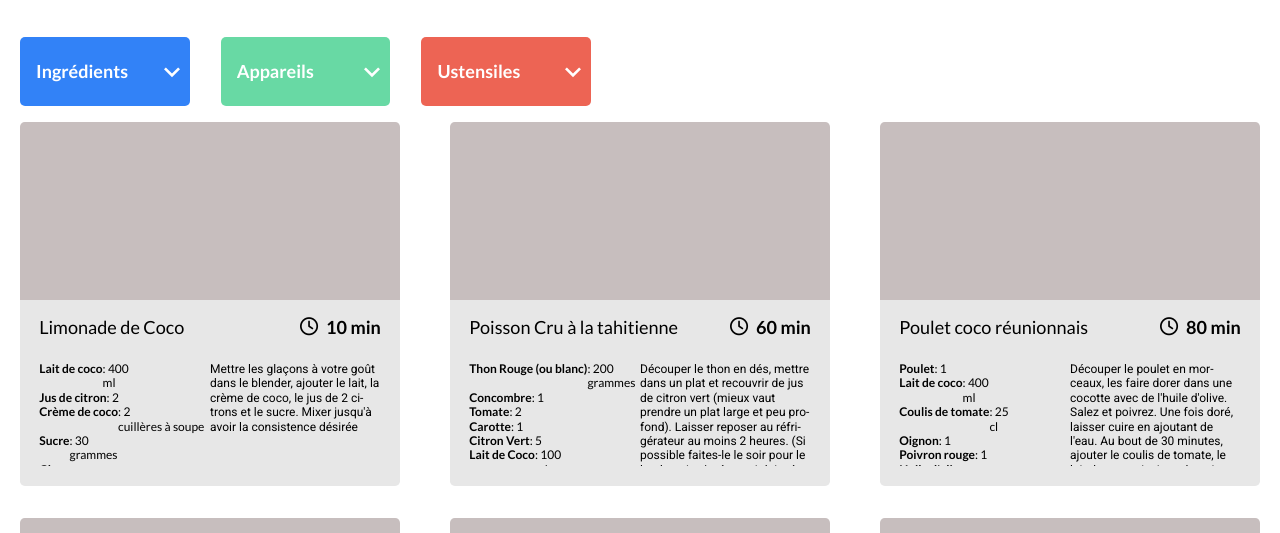
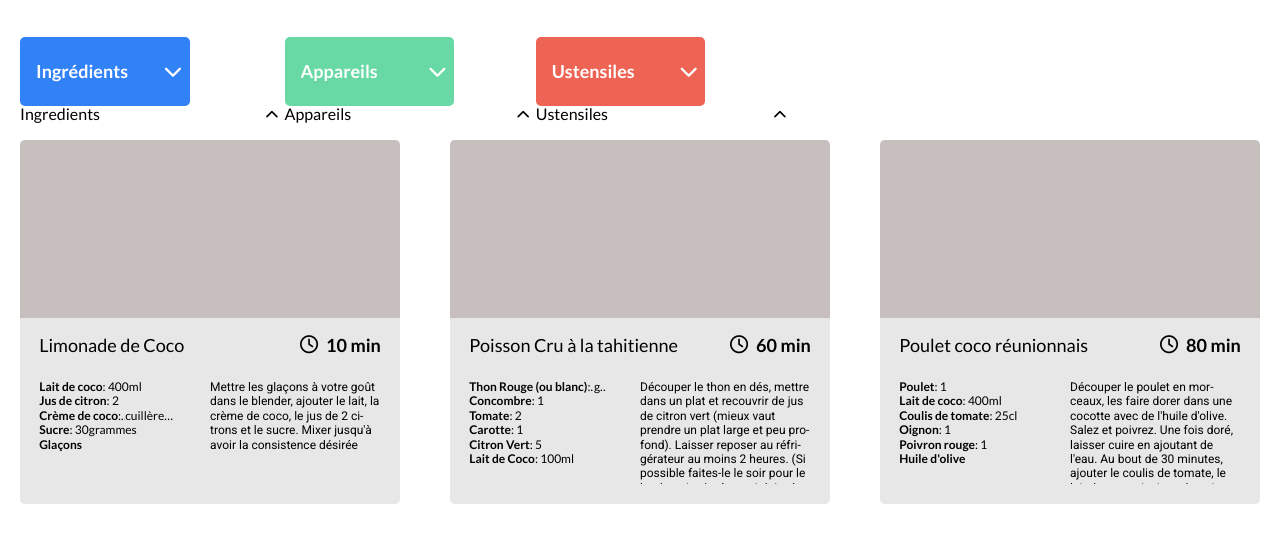
Before and after one commit to Ooxz/AdrienBrune_7_26112020, a website with bundled scripts: page index.html in a window 1280 px wide. Shown: the part 203-736 px from the top of the page. Built offline with nearby package versions, Linux system fonts and the light colour scheme.

Commit message:
update form dropdown

```diff
--- a/index.html
+++ b/index.html
@@ -35,23 +35,38 @@
 		<div class="dropdown__main">
 <input type="text" class="dropdown__input dropdown__input--ingredients" id="searchtag__ingredients" placeholder="Ingrédients"/>
 <button type="button" class="dropdown__icon" >
-<img class="dropdown__img"src="img\icons\menu.svg" alt="icon-menu" aria-hidden="true" />
+	<i class="dropdown__img fas fa-chevron-down"></i>
 </button>
-<ul class="dropdown__menu" id="menu-ingredients"></ul>
+<form id="search__Ingredients" class="form" method="GET" onsubmit="return false">
+	<label for="ingredients" class="form__label">Ingredients</label>
+	<input type="search" name="appareil" id="ingredients" class="form__input form__input--ingredients" placeholder="Recherche un ingrédient" />
+	<button class="form__arrow form__arrow--ingredients arrowUp" id="arrowUp__ingredients" aria-label="fermeture du menu"><i class="fas fa-chevron-up"></i></button>
+</form>
+<ul class="dropdown__menu" id="menu__ingredients"></ul>
 		</div>
 		<div class="dropdown__main">
 			<input type="text" class="dropdown__input dropdown__input--appliances" id="searchtag__appliances" placeholder="Appareils" />
 			<button type="button" class="dropdown__icon" >
-			<img class="dropdown__img" src="img\icons\menu.svg" alt="icon-menu" aria-hidden="true" />
+				<i class="dropdown__img fas fa-chevron-down"></i>
 			</button>
-			<ul class="dropdown__menu" id="menu-appareils"></ul>
+			<form id="search__appliances" class="form" method="GET" onsubmit="return false">
+				<label for="appliances" class="form__label">Appareils</label>
+				<input type="search" name="appareil" id="appliances" class="form__input form__input--appliances" placeholder="Recherche un appareil" />
+				<button class="form__arrow form__arrow--appliances arrowUp" id="arrowUp__appliances" aria-label="fermeture du menu"><i class="fas fa-chevron-up"></i></button>
+			</form>
+			<ul class="dropdown__menu" id="menu__appliances"></ul>
 					</div>
 					<div class="dropdown__main">
 						<input type="text" class="dropdown__input dropdown__input--ustensils" id="searchtag__ustensils" placeholder="Ustensiles" />
 						<button type="button" class="dropdown__icon" >
-						<img class="dropdown__img" src="img\icons\menu.svg" alt="icon-menu" aria-hidden="true" />
+							<i class="dropdown__img fas fa-chevron-down"></i>
 						</button>
-						<ul class="dropdown__menu" id="menu-ustensiles"></ul>
+						<form id="search__ustensils" class="form" method="GET" onsubmit="return false">
+							<label for="ustensils" class="form__label">Ustensiles</label>
+							<input type="search" name="ustensils" id="ustensils" class="form__input form__input--ustensils" placeholder="Recherche un ustensile" />
+							<button class="form__arrow form__arrow--ustensils arrowUp" id="arrowUp__ustensils" aria-label="fermeture du menu"><i class="fas fa-chevron-up"></i></button>
+						</form>
+						<ul class="dropdown__menu" id="menu__ustensils"></ul>
 								</div>
 	</section>
 
--- a/js/generateCard.js
+++ b/js/generateCard.js
@@ -68,7 +68,7 @@ function displayIngredients (ingredients, ulIngredients) {
       quantity.innerHTML = ' ' + ':' + ' ' + `${ingredient.quantity}`
     }
     const unit = new Element('units', 'p', 'ingredientsList__units').elt
-    quantity.appendChild(unit)
+    liIngredient.appendChild(unit)
     if (ingredient.unit != undefined) {
       unit.innerHTML = ' ' + `${ingredient.unit}`
 	  }
--- a/scss/_cards.scss
+++ b/scss/_cards.scss
@@ -46,6 +46,7 @@
 		}
 		&__clock {
 			margin-right: 0.5rem;
+			font-weight: 400;
 		}
 	  }
 	  &__content {
@@ -58,7 +59,7 @@
 	}
 	&__ingredients {
 		font-size: 0.75rem;
-		width: 50%;
+		width: 40%;
 	}
 	&__description {
 		font-family: $font-recipes;
@@ -73,14 +74,20 @@
   .ingredientsList {
 	display: flex;
 	overflow: hidden;
+	// flex-wrap: wrap;
 	white-space: nowrap;
 	font-size: 0.75rem;
 	line-height: 0.9rem;
 	  &__item {
 		font-weight: 700;
+	  }
 		  &__quantity {
 		  overflow: hidden;
 		  text-overflow: ellipsis;
 		}
-	  }
+		&__units {
+			overflow: hidden;
+			text-overflow: ellipsis;
+		}
+
   }
--- a/scss/_dropdown.scss
+++ b/scss/_dropdown.scss
@@ -22,10 +22,9 @@
 		transform: translateX(-35px);
 	}
 	&__img{
-		width: 100%;
-	}
-	&--opened {
-		transform: rotateX(180deg);
+		color: white;
+		cursor: pointer;
+		font-size: 1.15rem;
 	}
 	::placeholder {
 	color: white;
```
Also changed, not shown: scss/style.css, 1 other file.
